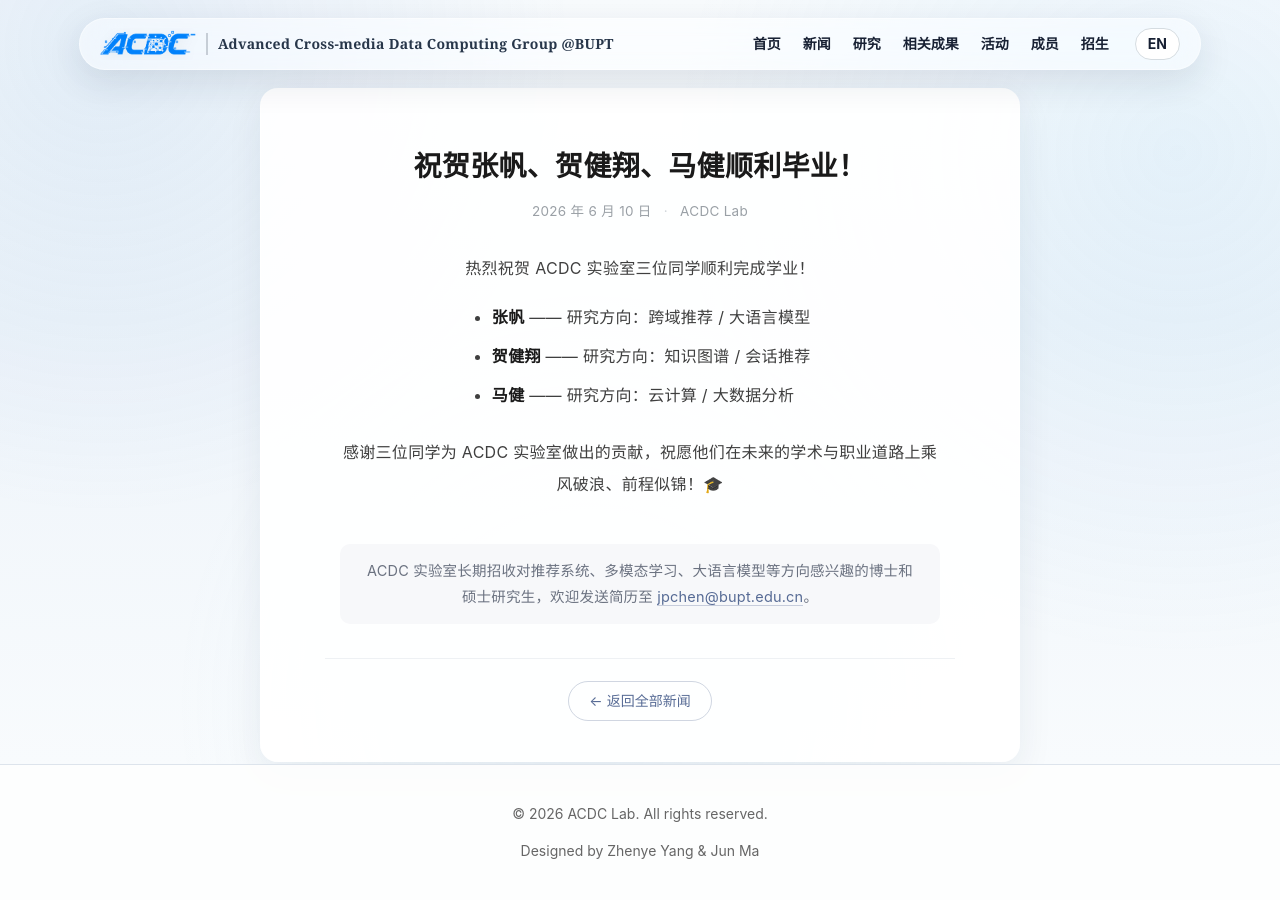
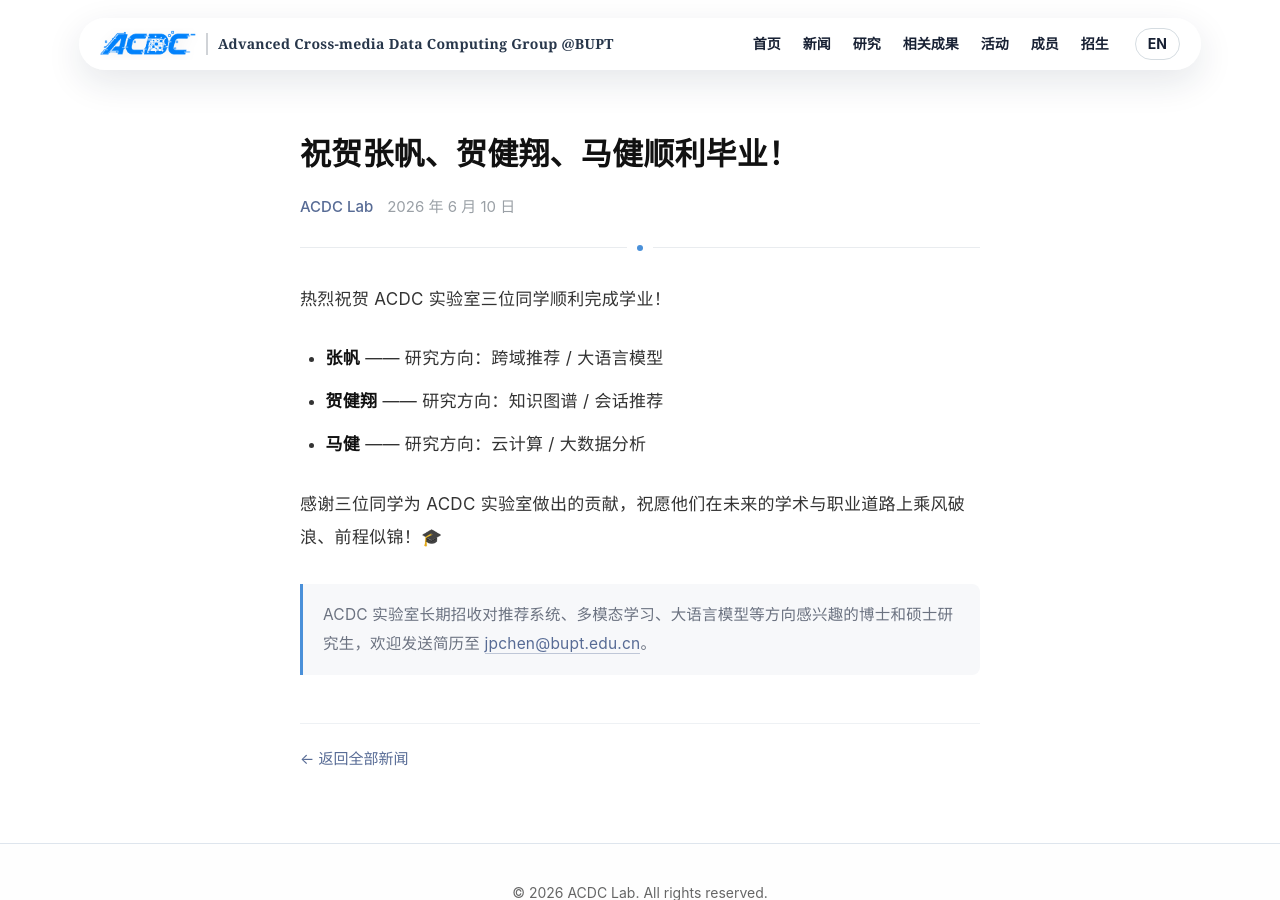
Before and after one commit to acdc-lab/acdc-lab.github.io, a Jekyll site: the page built from _posts/2026-06-10-congratulations-graduates.md, in a window 1280 px wide. Built offline with Jekyll 4.4.1, drawn with Linux system fonts in a browser that asks for light colours.

Commit message:
Match WeChat-style article layout: left-aligned column, white page, side gutters
- Left-aligned title with blue source and gray date line
- Dotted divider between header and body
- 680px reading column centered on a white page with 40px gutters (22px on mobile)
- Remove the centered card treatment

Co-Authored-By: Claude Code <noreply@anthropic.com>

```diff
--- a/_layouts/default.html
+++ b/_layouts/default.html
@@ -15,7 +15,7 @@
   {% include header.html %}
 
   <!-- Main content container -->
-  <main class="page-content">
+  <main class="page-content{% if page.layout == 'post' %} page-content--post{% endif %}">
     {{ content }}
   </main>
 
--- a/_layouts/post.html
+++ b/_layouts/post.html
@@ -3,20 +3,20 @@ layout: default
 ---
 
 <article class="wx-article">
+  <div class="wx-inner">
     <header class="wx-header">
-    {% if page.venue %}
-    <div class="wx-kicker">{{ page.venue }}</div>
-    {% endif %}
       <h1 class="wx-title">{{ page.title }}</h1>
       <div class="wx-meta">
+        <span class="wx-source">ACDC Lab</span>
+        <span class="wx-date">
           {% if page.lang == 'en' %}
-        <time>{{ page.date | date: "%b %-d, %Y" }}</time>
+            {{ page.date | date: "%b %-d, %Y" }}
           {% else %}
-        <time>{{ page.date | date: "%Y 年 %-m 月 %-d 日" }}</time>
+            {{ page.date | date: "%Y 年 %-m 月 %-d 日" }}
           {% endif %}
-      <span class="wx-meta-dot">·</span>
-      <span>ACDC Lab</span>
+        </span>
       </div>
+      <div class="wx-divider"><span class="line"></span><span class="dot"></span><span class="line"></span></div>
     </header>
 
     <div class="wx-body">
@@ -30,4 +30,5 @@ layout: default
         <a href="{{ '/news/' | relative_url }}">← 返回全部新闻</a>
       {% endif %}
     </footer>
+  </div>
 </article>
--- a/assets/css/style.css
+++ b/assets/css/style.css
@@ -2118,146 +2118,180 @@ a:hover {
 }
 
 /* =========================================================
-   新闻详情页 —— 居中公告卡
+   新闻详情页 —— 公众号文章式排版
    ========================================================= */
 .wx-article{
+  width: 100%;
+  background: #ffffff;
+  padding: 44px 0 72px;
+  text-align: left;
+}
+
+/* 阅读栏：居中，两侧留白 */
+.wx-inner{
   box-sizing: border-box;
   width: 100%;
   max-width: 760px;
   margin: 0 auto;
-  padding: 56px 64px 40px;
-  text-align: center;
-  background: rgba(255,255,255,.92);
-  border: 1px solid rgba(255,255,255,.9);
-  border-radius: 18px;
-  box-shadow: 0 12px 36px rgba(21,44,73,.07);
-}
-
-/* ---- 标题区 ---- */
-.wx-header{
-  text-align: center;
-  margin-bottom: 30px;
-}
-.wx-kicker{
-  display: inline-block;
-  margin-bottom: 16px;
-  padding: 5px 16px;
-  font-size: 13px;
-  font-weight: 600;
-  letter-spacing: .06em;
+  padding: 0 40px;
+}
+
+/* ---- 标题 ---- */
+.wx-title{
+  margin: 0 0 18px;
+  font-size: clamp(24px, 3vw, 31px);
+  line-height: 1.45;
+  font-weight: 700;
+  letter-spacing: .2px;
+  color: #111111;
+  text-align: left;
+  word-break: break-word;
+}
+
+/* ---- 来源 / 时间 ---- */
+.wx-meta{
+  display: flex;
+  flex-wrap: wrap;
+  align-items: center;
+  gap: 6px 14px;
+  font-size: 15px;
+  line-height: 1.6;
+}
+.wx-source{
   color: #576b95;
-  background: rgba(87,107,149,.08);
-  border-radius: 999px;
-}
-.wx-title{
-  margin: 0 auto;
-  max-width: 20em;
-  font-size: clamp(22px, 2.6vw, 28px);
-  line-height: 1.5;
-  font-weight: 700;
-  letter-spacing: .3px;
-  color: #1a1a1a;
-  word-break: break-word;
-}
-.wx-meta{
-  margin-top: 14px;
-  font-size: 13.5px;
+  font-weight: 500;
+}
+.wx-date{
   color: #9aa0a6;
-  letter-spacing: .3px;
-}
-.wx-meta-dot{ margin: 0 8px; color: #cfd4d9; }
+}
+
+/* ---- 分隔线（中间一个点） ---- */
+.wx-divider{
+  display: flex;
+  align-items: center;
+  gap: 10px;
+  margin: 26px 0 32px;
+}
+.wx-divider .line{
+  flex: 1;
+  height: 1px;
+  background: #e9ecef;
+}
+.wx-divider .dot{
+  width: 6px;
+  height: 6px;
+  border-radius: 50%;
+  background: #4a90d9;
+}
 
 /* ---- 正文 ---- */
 .wx-body{
-  max-width: 600px;
-  margin: 0 auto;
-  font-size: 16px;
+  font-size: 17px;
   line-height: 1.95;
   letter-spacing: .3px;
-  color: #3f3f3f;
-  text-align: center;
+  color: #333333;
+  text-align: left;
   word-break: break-word;
 }
 .wx-body p{
-  margin: 0 0 18px;
+  margin: 0 0 26px;
 }
 .wx-body p:last-child{
   margin-bottom: 0;
 }
 .wx-body strong{
-  color: #1a1a1a;
+  color: #111111;
   font-weight: 600;
 }
 .wx-body a{
   color: #576b95;
   text-decoration: none;
-  border-bottom: 1px solid rgba(87,107,149,.3);
+  border-bottom: 1px solid rgba(87,107,149,.35);
 }
 .wx-body ul,
 .wx-body ol{
-  display: inline-block;
-  margin: 0 0 18px;
-  padding-left: 1.4em;
-  text-align: left;
+  margin: 0 0 26px;
+  padding-left: 1.5em;
 }
 .wx-body li{
-  margin-bottom: 8px;
-}
-
-/* 引用块：居中浅灰卡片 */
+  margin-bottom: 10px;
+}
+.wx-body img{
+  display: block;
+  max-width: 100%;
+  margin: 10px auto 28px;
+  border-radius: 6px;
+}
+
+/* 引用块 */
 .wx-body blockquote{
-  display: inline-block;
-  max-width: 100%;
-  margin: 26px auto 0;
-  padding: 14px 22px;
+  margin: 30px 0;
+  padding: 16px 20px;
   background: #f7f8fa;
-  border: 0;
-  border-radius: 10px;
+  border-left: 3px solid #4a90d9;
+  border-radius: 0 8px 8px 0;
   color: #6b7280;
-  font-size: 14.5px;
-  line-height: 1.8;
+  font-size: 15.5px;
+  line-height: 1.9;
   letter-spacing: .2px;
 }
 .wx-body blockquote p{
   margin: 0;
 }
 
+/* 正文小标题 */
+.wx-body h2,
+.wx-body h3{
+  margin: 38px 0 16px;
+  font-size: 20px;
+  line-height: 1.5;
+  font-weight: 700;
+  color: #111111;
+}
+
 /* ---- 页脚 ---- */
 .wx-footer{
-  margin-top: 34px;
+  margin-top: 48px;
   padding-top: 22px;
   border-top: 1px solid #eef1f4;
-  text-align: center;
+  text-align: left;
 }
 .wx-footer a{
-  display: inline-block;
-  padding: 8px 20px;
-  font-size: 14px;
+  font-size: 15px;
   color: #576b95;
-  border: 1px solid rgba(87,107,149,.28);
-  border-radius: 999px;
   text-decoration: none;
-  transition: background-color .18s ease;
 }
 .wx-footer a:hover{
-  background: rgba(87,107,149,.08);
-  text-decoration: none;
+  text-decoration: underline;
 }
 
 @media (max-width: 680px){
   .wx-article{
-    padding: 34px 22px 28px;
-    border-radius: 14px;
+    padding: 30px 0 48px;
+  }
+  .wx-inner{
+    padding: 0 22px;
   }
   .wx-title{
-    font-size: 21px;
-    line-height: 1.55;
+    font-size: 22px;
+    line-height: 1.5;
+  }
+  .wx-meta{
+    font-size: 14px;
+  }
+  .wx-divider{
+    margin: 20px 0 24px;
   }
   .wx-body{
-    font-size: 15.5px;
-    line-height: 1.9;
-  }
-  .wx-meta{
-    font-size: 13px;
-  }
-}
+    font-size: 16px;
+    line-height: 1.92;
+  }
+  .wx-body p{
+    margin-bottom: 22px;
+  }
+}
+
+/* 新闻详情页：整页白底，避免正文下方露出渐变 */
+.page-content.page-content--post{
+  background: #ffffff;
+}
```
Lines whose indentation alone changed are shown as unchanged.
